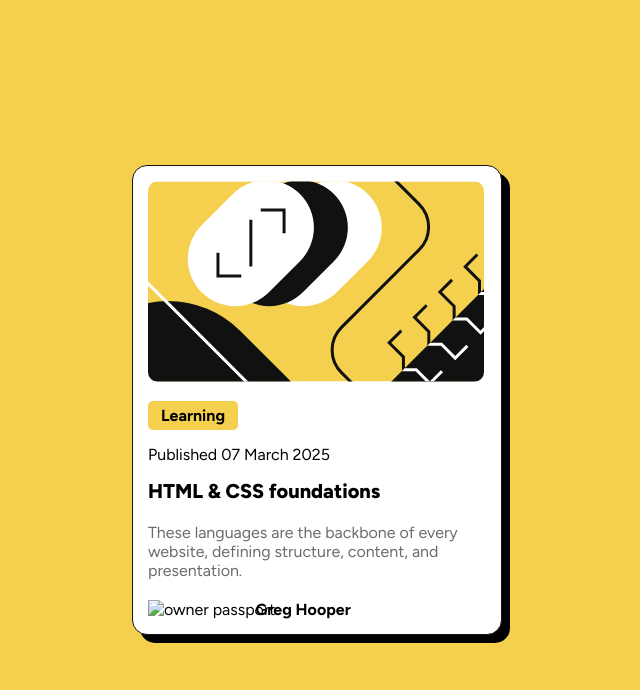
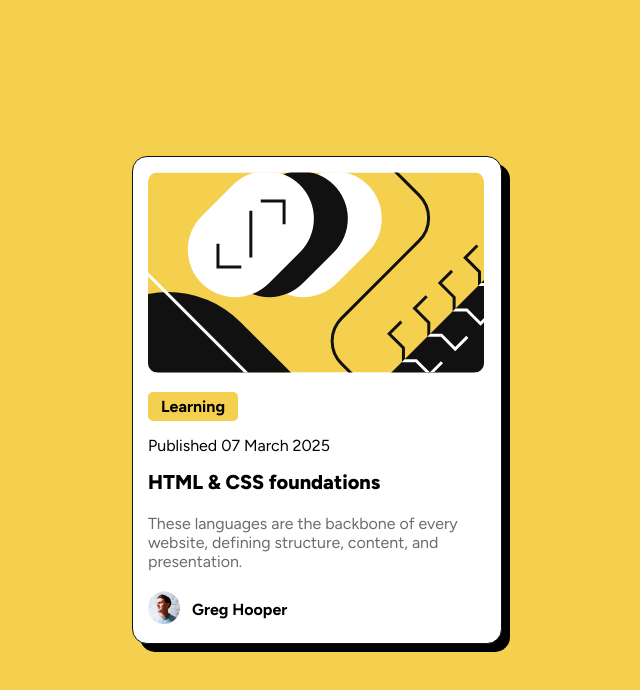
Before and after one commit to nwories/blog-card-design, a plain HTML site: page index.html in a window 1280 px wide. Shown: the whole page, without its empty margins (323-963 px from the left). Drawn offline with Linux system fonts and the light colour scheme; the site is published under a folder, as on GitHub Pages, so addresses that start at the root find nothing.

Commit message:
card image not showing

```diff
--- a/index.html
+++ b/index.html
@@ -30,7 +30,7 @@
                         </div>
                         <div class="card-details-footer">
                             <div class="footer-img-holder">
-                                <img src="/image/image-avatar.webp" alt="owner passport">
+                                <img src="image/image-avatar.webp" alt="owner passport">
                             </div>
                             <h3>Greg Hooper</h3>
                         </div>
```
